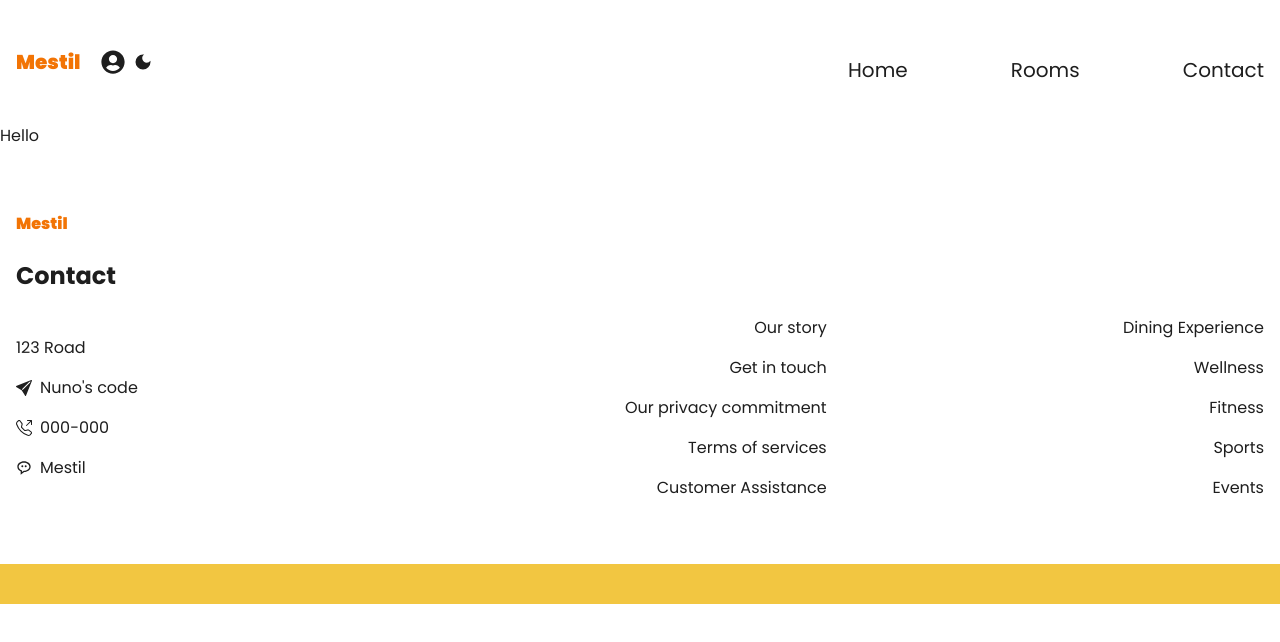
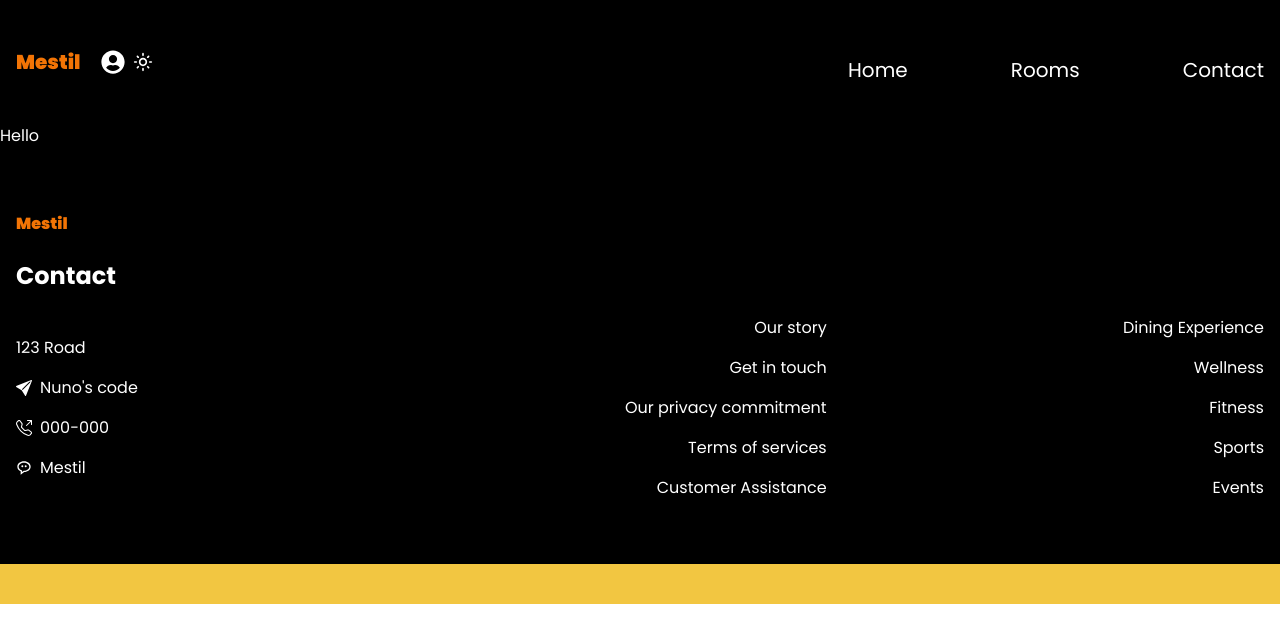
Before and after one commit to ArnaudBand/hotel_management_system, a Next.js app: page / in a window 1280 px wide. Both pictures are taken after a click on the icon 142 px from the left and 62 px from the top of the page. Shown: the top 642 px of the page. Built offline with nearby package versions, Linux system fonts and the light colour scheme.

Commit message:
Add theme toggle functionality to Header component

```diff
--- a/src/components/Header/Header.tsx
+++ b/src/components/Header/Header.tsx
@@ -1,10 +1,14 @@
-/** @format */
+'use client';
 
+import React, { useContext } from 'react';
 import Link from 'next/link';
 import { FaUserCircle } from 'react-icons/fa';
-import { MdDarkMode } from 'react-icons/md';
+import { MdDarkMode, MdOutlineLightMode } from 'react-icons/md';
+import ThemeContext from '@/context/themeContext';
 
 const Header = () => {
+
+  const {theme,  setTheme} = useContext(ThemeContext);
   return (
     <header className='py-10 px-4 container mx-auto text-xl flex flex-wrap md:flex-nowrap justify-between items-center'>
       <div className='flex items-center w-full md:w-2/3'>
@@ -20,7 +24,19 @@ const Header = () => {
             </Link>
           </li>
           <li className='ml-2'>
-            <MdDarkMode className='cursor-pointer' />
+            {theme ?
+            <MdOutlineLightMode
+            onClick={() => {
+              setTheme(false);
+              localStorage.removeItem('theme')
+            }}
+            className='cursor-pointer' /> :
+            <MdDarkMode
+            onClick={() => {
+              setTheme(true);
+              localStorage.setItem('theme', 'true')
+            }}
+            className="cursor-pointer" />}
           </li>
         </ul>
       </div>
```
